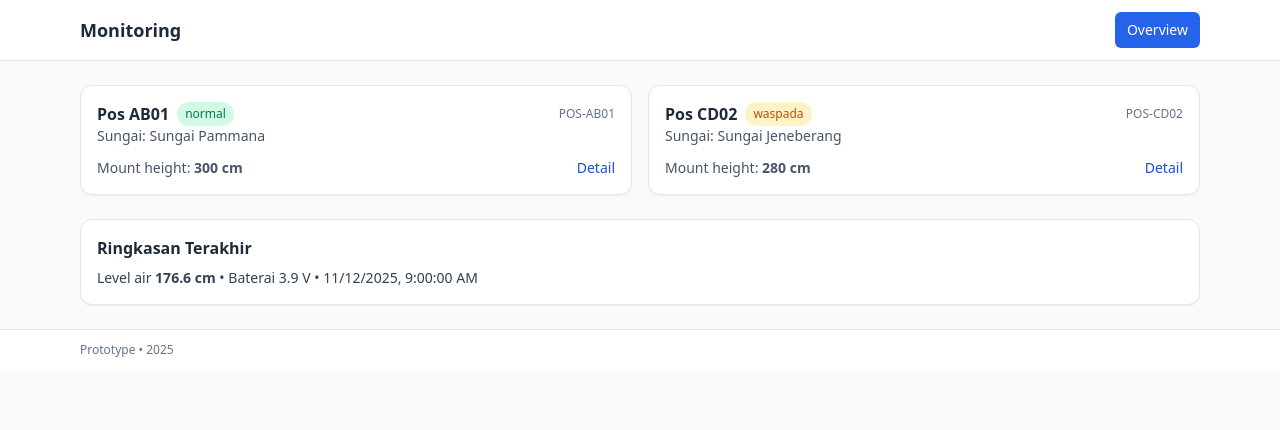
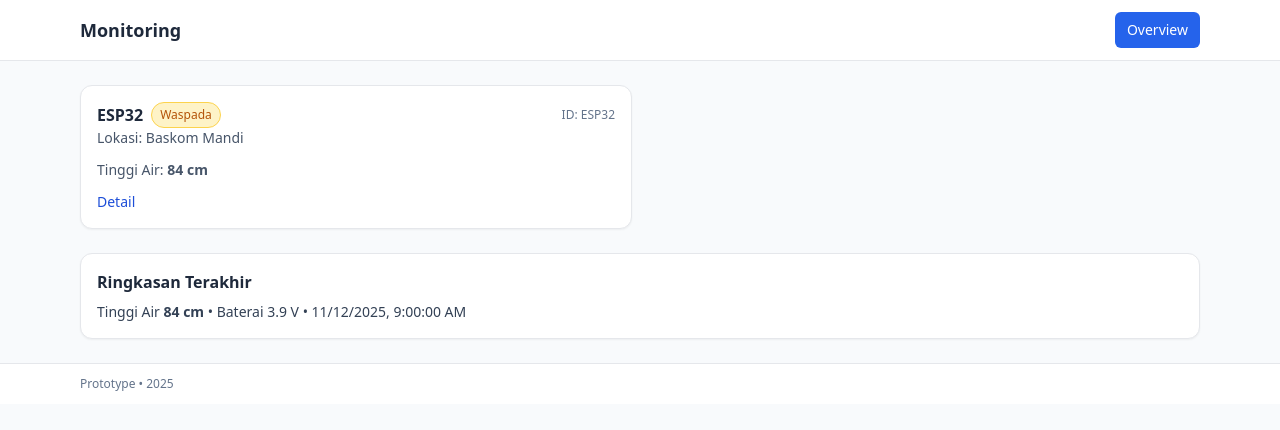
Before and after one commit to Entrind/Web-KP-PomJen, a React (Vite) app: page / in a window 1280 px wide. Shown: the top 430 px of the page. Built offline with nearby package versions, Linux system fonts and the light colour scheme.

Commit message:
Waduh ada penghitungan jarak baru nih

```diff
--- a/package.json
+++ b/package.json
@@ -30,7 +30,7 @@
     "globals": "^16.5.0",
     "json-server": "^1.0.0-beta.3",
     "postcss": "^8.5.6",
-    "tailwindcss": "^3.4.13",
-    "vite": "^7.2.2"
+    "tailwindcss": "^3.4.18",
+    "vite": "^7.2.4"
   }
 }
--- a/src/components/StatusPill.jsx
+++ b/src/components/StatusPill.jsx
@@ -1,12 +1,19 @@
 export default function StatusPill({ level = "normal" }) {
   const map = {
-    normal: "bg-emerald-100 text-emerald-700",
-    waspada: "bg-amber-100 text-amber-700",
-    siaga: "bg-red-100 text-red-700",
+    normal: "bg-emerald-100 text-emerald-700 border border-emerald-300",
+    waspada: "bg-amber-100 text-amber-700 border border-amber-300",
+    siaga: "bg-red-100 text-red-700 border border-red-300",
+  };
+  const label = {
+    normal: "Normal",
+    waspada: "Waspada",
+    siaga: "Siaga",
   };
   return (
-    <span className={`px-2 py-1 rounded-full text-xs font-medium ${map[level] || map.normal}`}>
-      {level}
+    <span
+      className={`px-2 py-1 rounded-full text-xs font-medium ${map[level] || map.normal}`}
+    >
+      {label[level] || "Normal"}
     </span>
   );
 }
--- a/src/pages/DetailPos.jsx
+++ b/src/pages/DetailPos.jsx
@@ -1,42 +1,97 @@
 import { useParams, Link } from "react-router-dom";
-import { LineChart, Line, XAxis, YAxis, Tooltip, CartesianGrid, ResponsiveContainer } from "recharts";
+import {
+  LineChart,
+  Line,
+  XAxis,
+  YAxis,
+  Tooltip,
+  CartesianGrid,
+  ResponsiveContainer,
+} from "recharts";
 
-const mock = Array.from({ length: 24 }).map((_, i) => ({
-  t: `${String(i).padStart(2,"0")}:00`,
-  wl: 160 + Math.round(Math.sin(i/3)*8 + Math.random()*4),
-}));
+// misal: jarak sensor -> dasar (H) = 100 cm
+const MOUNT_HEIGHT_CM = 100;
+
+// dummy pembacaan dari ESP32 setiap jam (24 jam terakhir)
+const mockReadingsFromEsp = Array.from({ length: 24 }).map((_, i) => {
+  // buat timestamp per jam ke belakang
+  const d = new Date();
+  d.setMinutes(0, 0, 0);
+  d.setHours(d.getHours() - (23 - i)); // 24 titik mundur
+
+  // simulasi jarak sensor -> permukaan air (distance_cm)
+  const distance_cm = 40 + Math.round(Math.sin(i / 3) * 5 + Math.random() * 3);
+  const water_level_cm = Math.max(MOUNT_HEIGHT_CM - distance_cm, 0);
+
+  return {
+    ts: d.toISOString(),
+    hourLabel: d.toLocaleTimeString("id-ID", {
+      hour: "2-digit",
+      minute: "2-digit",
+    }),
+    distance_cm,
+    water_level_cm,
+  };
+});
 
 export default function DetailPos() {
   const { id } = useParams();
+
   return (
     <div className="grid gap-6">
       <div className="flex items-center gap-2">
-        <Link to="/" className="text-blue-700 hover:underline text-sm">← Kembali</Link>
-        <h3 className="font-semibold text-slate-800 text-lg">Detail Pos: {id}</h3>
+        <Link to="/" className="text-blue-700 hover:underline text-sm">
+          ← Kembali
+        </Link>
+        <h3 className="font-semibold text-slate-800 text-lg">
+          Detail Pos: {id}
+        </h3>
       </div>
 
       <div className="bg-white border rounded-xl p-4 shadow-sm h-[320px]">
+        <h4 className="font-semibold text-slate-800 mb-2 text-sm">
+          Tinggi Air (cm) – 24 jam terakhir
+        </h4>
         <ResponsiveContainer width="100%" height="100%">
-          <LineChart data={mock}>
+          <LineChart data={mockReadingsFromEsp}>
             <CartesianGrid strokeDasharray="3 3" />
-            <XAxis dataKey="t" />
+            <XAxis dataKey="hourLabel" />
             <YAxis />
-            <Tooltip />
-            <Line type="monotone" dataKey="wl" dot={false} strokeWidth={2} />
+            <Tooltip
+              formatter={(value, name) =>
+                name === "water_level_cm"
+                  ? [`${value} cm`, "Tinggi Air"]
+                  : [`${value} cm`, "Jarak Sensor-Air"]
+              }
+              labelFormatter={(label) => `Waktu: ${label}`}
+            />
+            <Line
+              type="monotone"
+              dataKey="water_level_cm"
+              dot={false}
+              strokeWidth={2}
+            />
           </LineChart>
         </ResponsiveContainer>
       </div>
 
+      {/* Tabel detail per jam */}
       <div className="bg-white border rounded-xl p-4 shadow-sm overflow-auto">
+        <h4 className="font-semibold text-slate-800 mb-2 text-sm">
+          Riwayat Tinggi Air per Jam
+        </h4>
         <table className="w-full text-sm">
           <thead className="text-left text-slate-500">
-            <tr><th>Waktu</th><th className="text-right">Level (cm)</th></tr>
+            <tr>
+              <th>Waktu</th>
+              <th className="text-right">Tinggi Air (cm)</th>
+            </tr>
           </thead>
           <tbody>
-            {[...mock].reverse().map((r, idx) => (
+            {[...mockReadingsFromEsp].reverse().map((r, idx) => (
               <tr key={idx} className="border-t">
-                <td className="py-1.5">{r.t}</td>
-                <td className="text-right">{r.wl}</td>
+                <td className="py-1.5">{r.hourLabel}</td>
+                <td className="text-right">{r.water_level_cm}</td>
               </tr>
             ))}
           </tbody>
--- a/src/pages/Overview.jsx
+++ b/src/pages/Overview.jsx
@@ -2,45 +2,80 @@ import { Link } from "react-router-dom";
 import StatusPill from "../components/StatusPill";
 
 const sites = [
-  { id: "POS-AB01", name: "Pos AB01", river_name: "Sungai Pammana", mount_height_cm: 300 },
-  { id: "POS-CD02", name: "Pos CD02", river_name: "Sungai Jeneberang", mount_height_cm: 280 },
-];
+  { id: "ESP32", name: "ESP32", river_name: "Baskom Mandi", mount_height_cm: 100 } // mount_height_cm adalah jarak pemasangan sensor dari dasar sungai
+]
 
 const lastReading = {
-  site_id: "POS-AB01",
+  site_id: "1",
   ts: "2025-11-12T09:00:00Z",
-  water_level_cm: 176.6,
+  distance_cm: 16,
   battery_v: 3.9,
   rssi: -65
 };
 
+function getStatusLevel(waterLevel, mountHeight) {
+  const ratio = (waterLevel / mountHeight) * 100;
+
+  if (ratio < 60) return "normal";
+  if (ratio < 85) return "waspada";
+  return "siaga";
+}
+
 export default function Overview() {
   return (
     <div className="grid gap-6">
+
       <section className="grid md:grid-cols-2 gap-4">
-        {sites.map((s) => (
+        {sites.map((s) => {
+          const waterLevelCm = Math.max(
+            s.mount_height_cm - lastReading.distance_cm,
+            0
+          );
+
+          const status = getStatusLevel(waterLevelCm, s.mount_height_cm);
+
+          return (
             <div key={s.id} className="bg-white border rounded-xl p-4 shadow-sm">
               <div className="flex items-center gap-2">
                 <h3 className="font-semibold text-slate-800">{s.name}</h3>
-              <StatusPill level={s.id === "POS-AB01" ? "normal" : "waspada"} />
-              <div className="ml-auto text-xs text-slate-500">{s.id}</div>
+                <StatusPill level={status} />
+                <div className="ml-auto text-xs text-slate-500">ID: {s.id}</div>
               </div>
-            <div className="text-sm text-slate-600">Sungai: {s.river_name}</div>
+
+              <div className="text-sm text-slate-600">
+                Lokasi: {s.river_name}
+              </div>
+              <div className="mt-3 text-sm text-slate-600">
+                Tinggi Air: <b>{waterLevelCm} cm</b>
+              </div>
+
               <div className="mt-3 flex items-center justify-between">
-              <div className="text-sm text-slate-600">
-                Mount height: <b>{s.mount_height_cm} cm</b>
-              </div>
-              <Link to={`/sites/${s.id}`} className="text-blue-700 hover:underline text-sm">Detail</Link>
+                <Link
+                  to={`/sites/${s.id}`}
+                  className="text-blue-700 hover:underline text-sm"
+                >
+                  Detail
+                </Link>
               </div>
             </div>
-        ))}
+          );
+        })}
       </section>
 
       <section className="bg-white border rounded-xl p-4 shadow-sm">
         <h4 className="font-semibold text-slate-800 mb-2">Ringkasan Terakhir</h4>
+
+        {(() => {
+          const waterLevelCm =
+            sites[0].mount_height_cm - lastReading.distance_cm;
+
+          return (
             <div className="text-sm text-slate-700">
-          Level air <b>{lastReading.water_level_cm} cm</b> • Baterai {lastReading.battery_v} V • {new Date(lastReading.ts).toLocaleString()}
+              Tinggi Air <b>{waterLevelCm} cm</b> • Baterai {lastReading.battery_v} V •{" "}
+              {new Date(lastReading.ts).toLocaleString()}
             </div>
+          );
+        })()}
       </section>
     </div>
   );
```
Also changed, not shown: 1 other file (tests, documents, lock files or other folders). Lines whose indentation alone changed are shown as unchanged.
